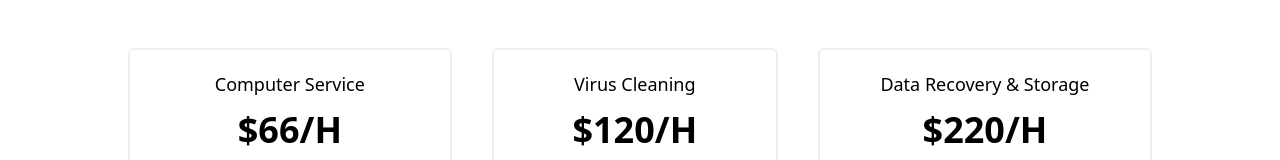
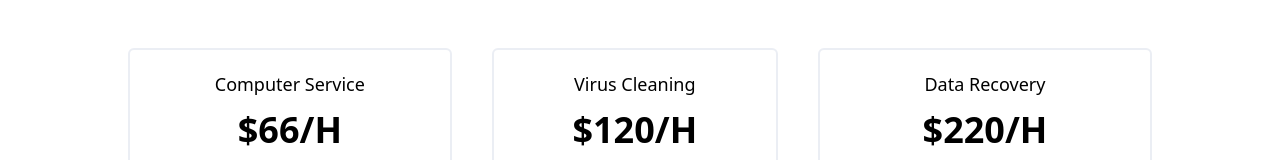
Before and after one commit to MrMalty/website, a Nuxt app: page /services in a window 1280 px wide. Shown: the part 251-411 px from the top of the page. Built offline with nearby package versions, Linux system fonts and the light colour scheme.

Commit message:
Services Update

```diff
--- a/pages/services.vue
+++ b/pages/services.vue
@@ -40,7 +40,7 @@ const pricing = [
     },
   },
   {
-    name: "Data Recovery & Storage",
+    name: "Data Recovery",
     price: "$220/H",
     popular: false,
     features: [
```
